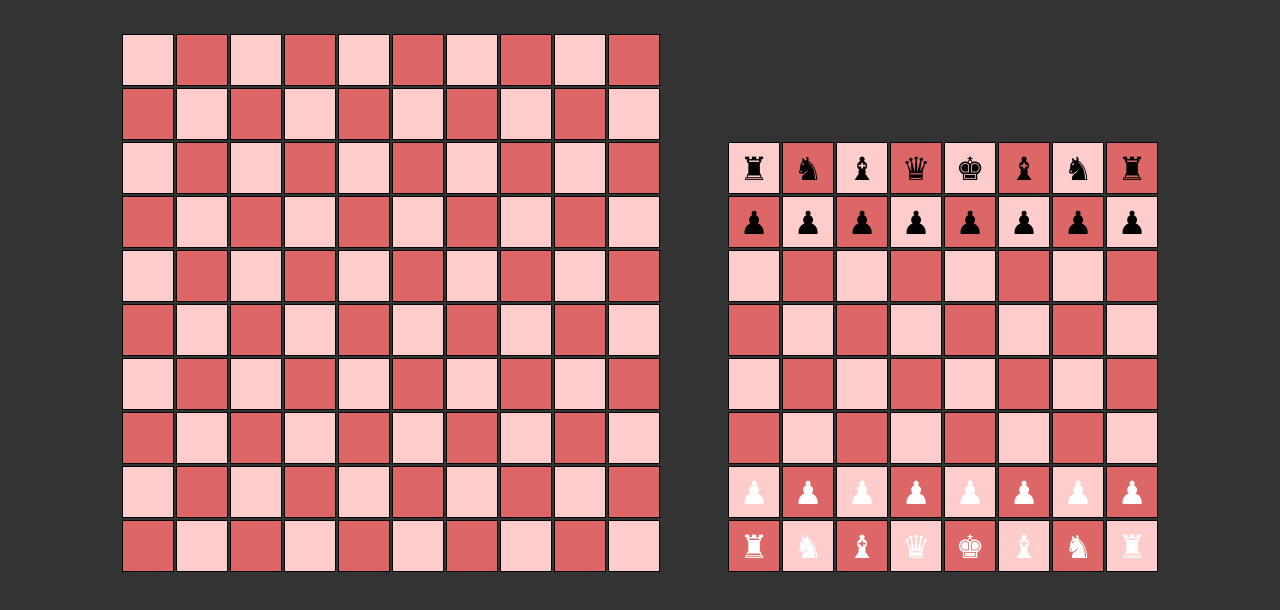
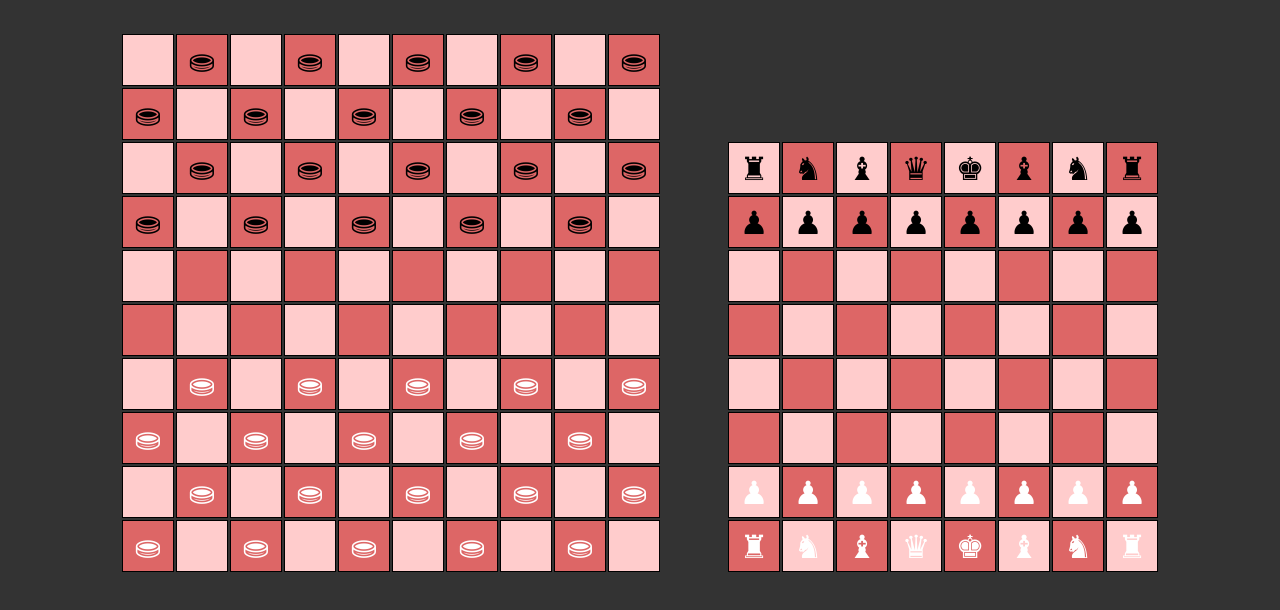
Before and after one commit to dragonfi/react-boardgame, a React (Create React App) app: page / in a window 1280 px wide. Shown: the top 610 px of the page. Built offline with nearby package versions, Linux system fonts and the light colour scheme.

Commit message:
add basic figure, styling and initial board state for checkers

```diff
--- /dev/null
+++ b/src/Checkers/Checkers.css
@@ -0,0 +1,7 @@
+.react-boardgame--color-white {
+  color: white;
+}
+
+.react-boardgame--color-black {
+  color: black;
+}
--- a/src/Checkers/CheckersRules.tsx
+++ b/src/Checkers/CheckersRules.tsx
@@ -1,15 +1,51 @@
+import {BoardState, BoardGameRules, PieceState} from '../BoardGame/BoardGame';
+import {Position} from '../BoardGameUtils/Position';
+import {ObjectMap} from '../Utils/ObjectMap';
 
-import {BoardState, BoardGameRules} from '../BoardGame/BoardGame';
+import './Checkers.css'
 
+const WHITE = "react-boardgame--color-white";
+const BLACK = "react-boardgame--color-black";
+
+const MAN = "man";
+const KING = "king";
 
 interface CheckersBoardState extends BoardState {
 }
 
+function initialBoardState(): CheckersBoardState {
+  const corner = new Position("`0");
+  const blackCorner = new Position("k11");
+  let pieces: ObjectMap<PieceState> = {};
+
+  for(let file = 1; file < 10; file+=2) {
+    for (let rank = 1; rank < 5; rank+=1) {
+      const file2 = rank % 2 == 0 ? 1 : 0;
+      const whiteKey = corner.offsetFile(file + file2).offsetRank(rank).toString();
+      pieces[whiteKey] = {pieceType: MAN, color: WHITE};
+      const blackKey = blackCorner.offsetFile(-file-file2).offsetRank(-rank).toString();
+      pieces[blackKey] = {pieceType: MAN, color: BLACK};
+    }
+  }
+  return {
+    pieces: pieces,
+    activeSide: WHITE,
+  }
+}
+
 let rules: BoardGameRules<CheckersBoardState> = {
   board: {ranks: 10, files: 10},
-  initialBoardState: () => ({pieces: {}, activeSide: ""}),
-  pieces: {},
+  initialBoardState: initialBoardState,
+  pieces: {
+    [MAN]: {
+      figure: "⛂",
+      validMoves: (_: CheckersBoardState, __: string) => [],
+      movePiece: (board: CheckersBoardState, _: string, __: string) => board,
+    },
+  },
   selectors: [],
 };
 
+// Unicode figures: ⛀⛁⛂⛃
+
 export {rules};
```
